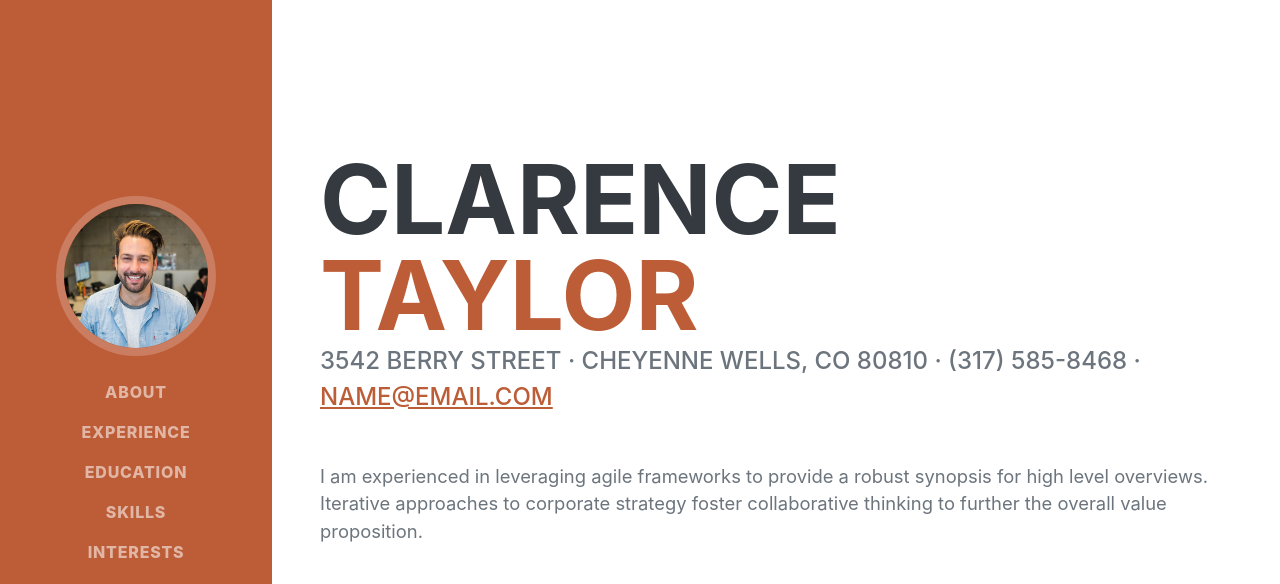
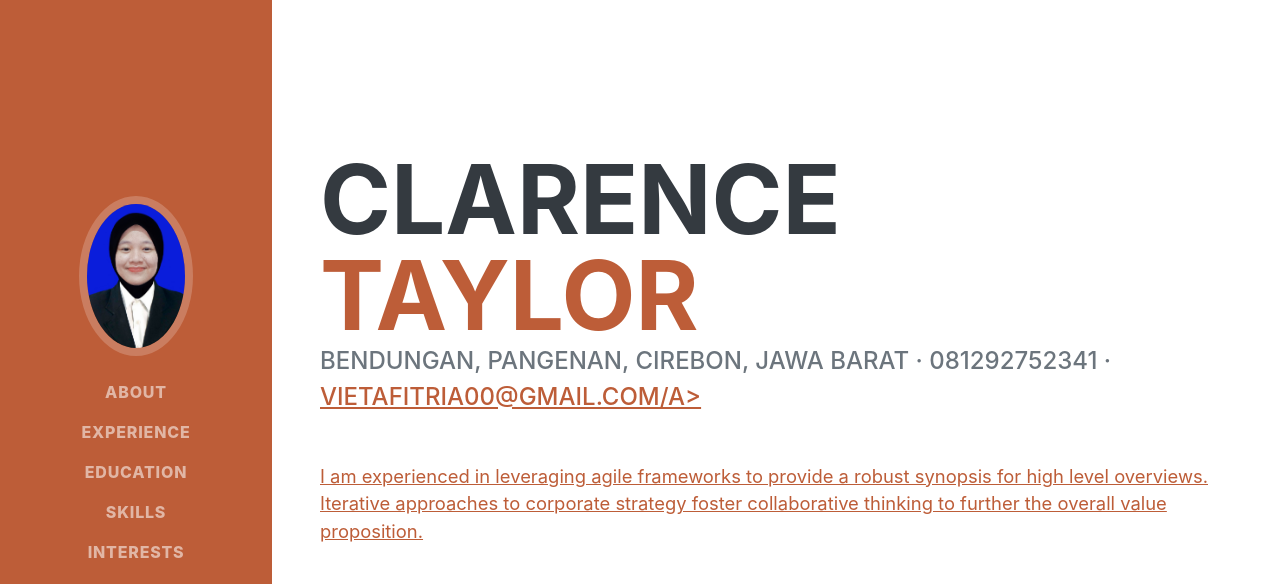
Before and after one commit to vietafitriaa/vietafitria.github.io, a plain HTML site: page index.html in a window 1280 px wide. Shown: the top 584 px of the page. Drawn offline with nearby package versions, Linux system fonts and the light colour scheme; a web font is replaced by a local one.

Commit message:
Update index.html

```diff
--- a/index.html
+++ b/index.html
@@ -19,8 +19,8 @@
         <!-- Navigation-->
         <nav class="navbar navbar-expand-lg navbar-dark bg-primary fixed-top" id="sideNav">
             <a class="navbar-brand js-scroll-trigger" href="#page-top">
-                <span class="d-block d-lg-none">Clarence Taylor</span>
-                <span class="d-none d-lg-block"><img class="img-fluid img-profile rounded-circle mx-auto mb-2" src="assets/img/profile.jpg" alt="..." /></span>
+                <span class="d-block d-lg-none">Vieta Fitria</span>
+                <span class="d-none d-lg-block"><img class="img-fluid img-profile rounded-circle mx-auto mb-2" src="assets/img/profile2.jpg" alt="..." /></span>
             </a>
             <button class="navbar-toggler" type="button" data-bs-toggle="collapse" data-bs-target="#navbarResponsive" aria-controls="navbarResponsive" aria-expanded="false" aria-label="Toggle navigation"><span class="navbar-toggler-icon"></span></button>
             <div class="collapse navbar-collapse" id="navbarResponsive">
@@ -44,8 +44,8 @@
                         <span class="text-primary">Taylor</span>
                     </h1>
                     <div class="subheading mb-5">
-                        3542 Berry Street · Cheyenne Wells, CO 80810 · (317) 585-8468 ·
-                        <a href="mailto:name@email.com">name@email.com</a>
+                        Bendungan, Pangenan, Cirebon, Jawa Barat · 081292752341 ·
+                        <a href="mailto:name@email.com">vietafitria00@gmail.com/a>
                     </div>
                     <p class="lead mb-5">I am experienced in leveraging agile frameworks to provide a robust synopsis for high level overviews. Iterative approaches to corporate strategy foster collaborative thinking to further the overall value proposition.</p>
                     <div class="social-icons">
```
